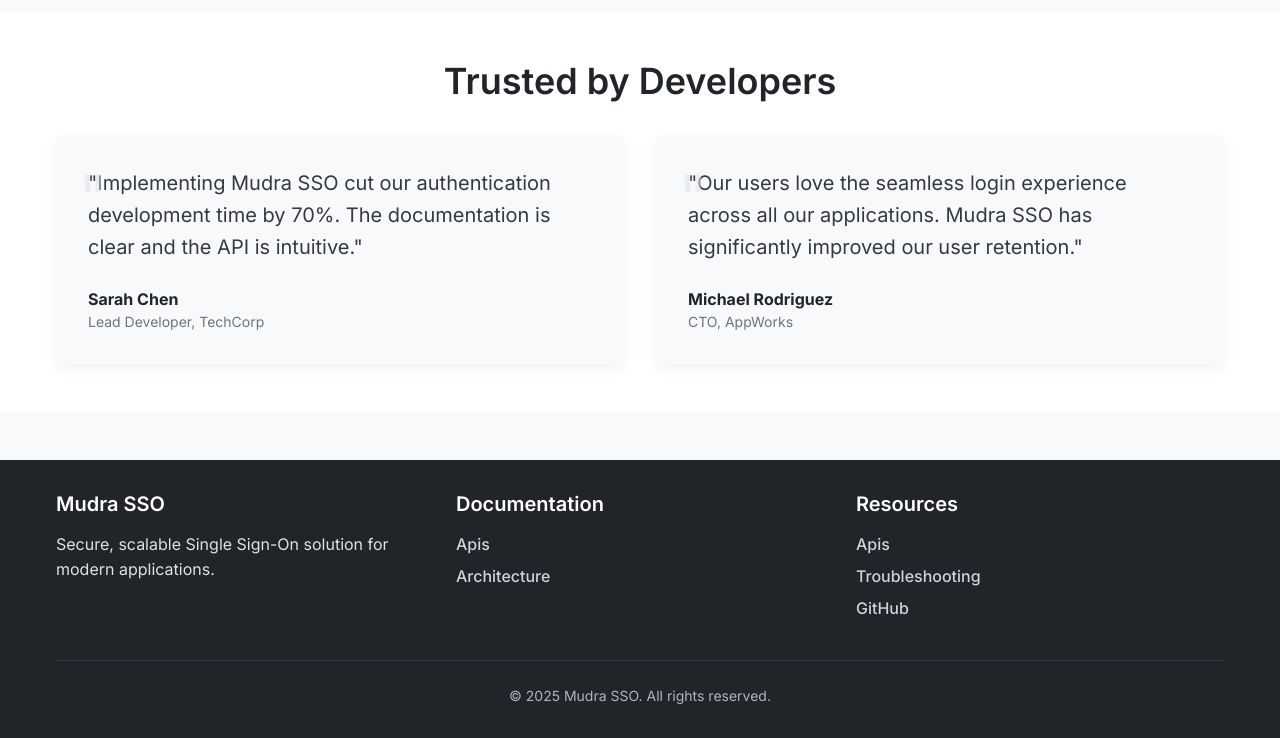
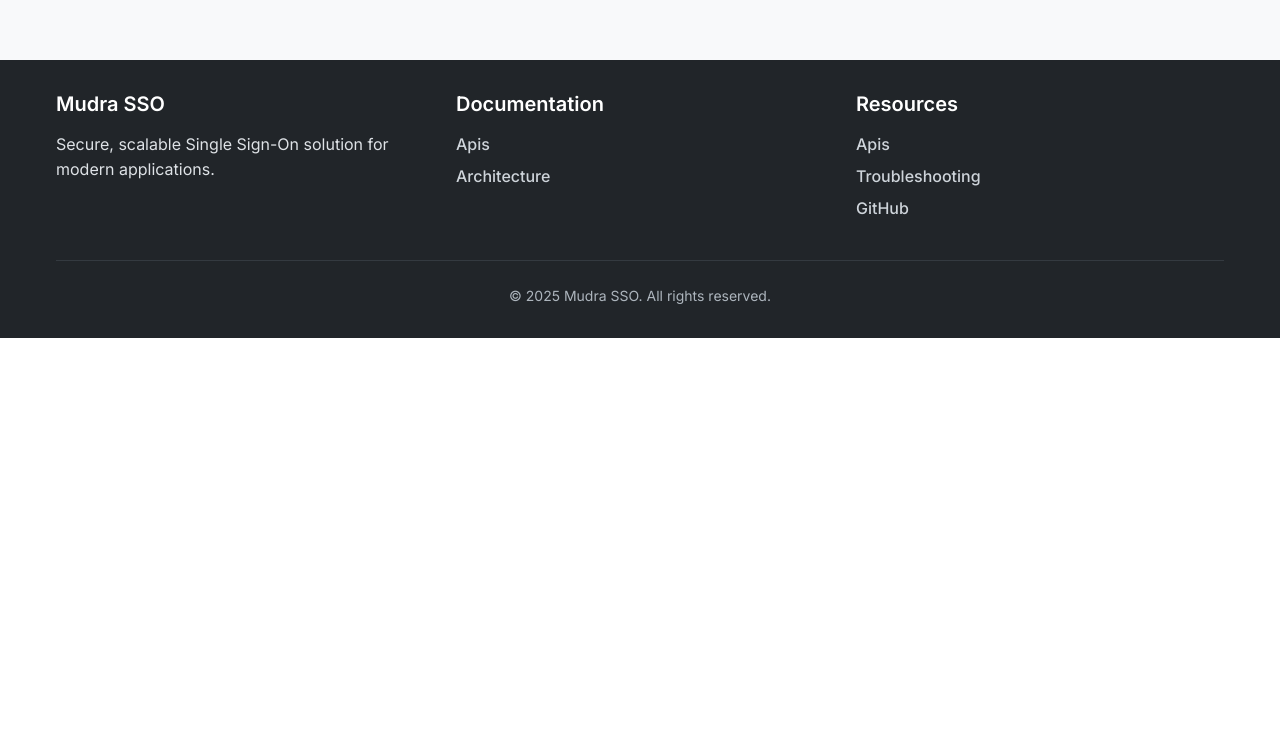
Before and after one commit to dimssu/Mudra-Guide, a React (Vite) app: page / in a window 1280 px wide. Shown: the part 1776-2514 px from the top of the page. After the commit the page ends 2114 px from the top, so only its background shows below. Built offline with nearby package versions, Linux system fonts and the light colour scheme.

Commit message:
hid Trusted by Developers section

```diff
--- a/src/pages/Home.tsx
+++ b/src/pages/Home.tsx
@@ -77,7 +77,7 @@ const Home: React.FC = () => {
         </div>
       </section>
 
-      <section className={styles.testimonials}>
+      {/* <section className={styles.testimonials}>
         <div className="container">
           <h2 className={styles.sectionTitle}>Trusted by Developers</h2>
           <div className={styles.testimonialGrid}>
@@ -97,7 +97,7 @@ const Home: React.FC = () => {
             </div>
           </div>
         </div>
-      </section>
+      </section> */}
     </div>
   );
 };
```
